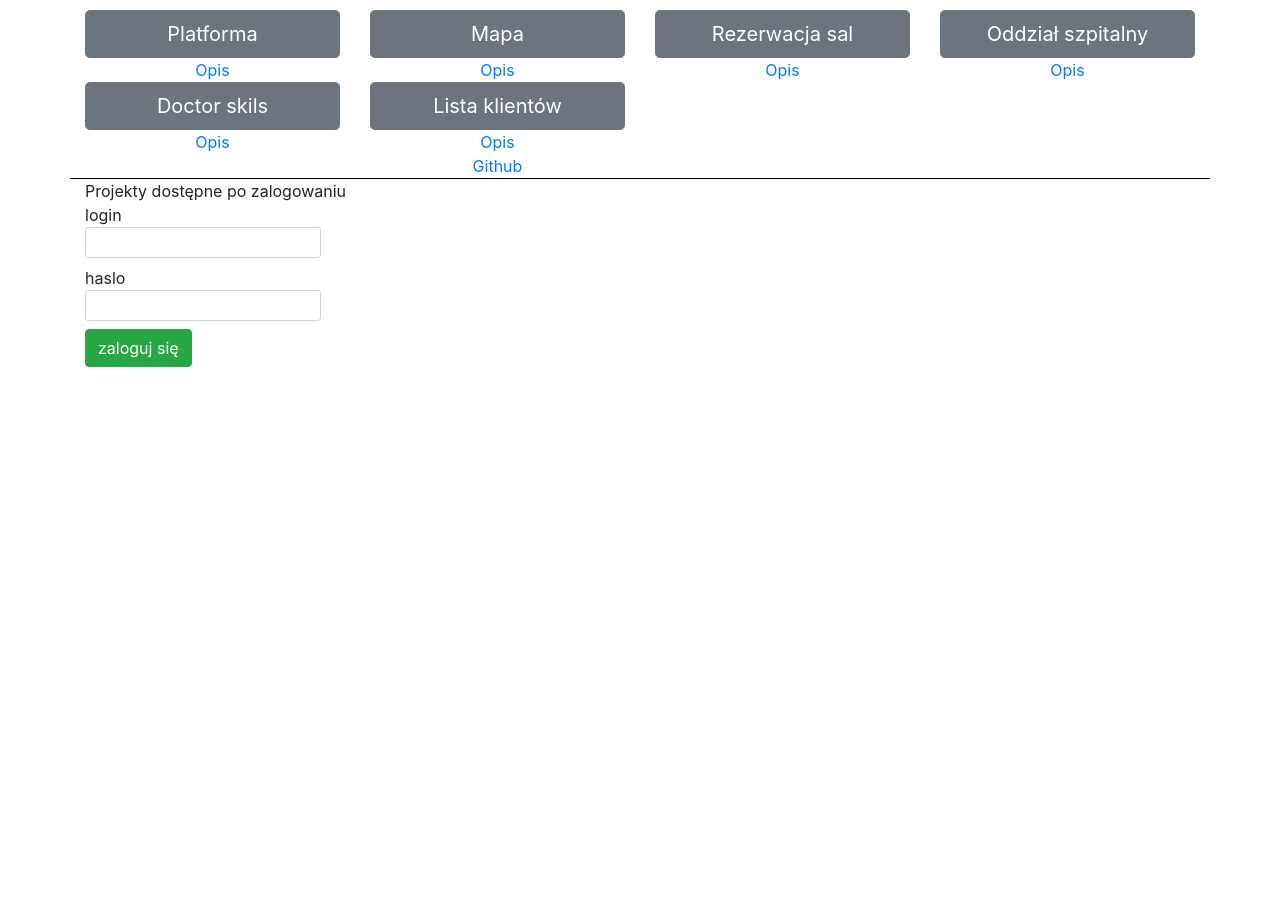
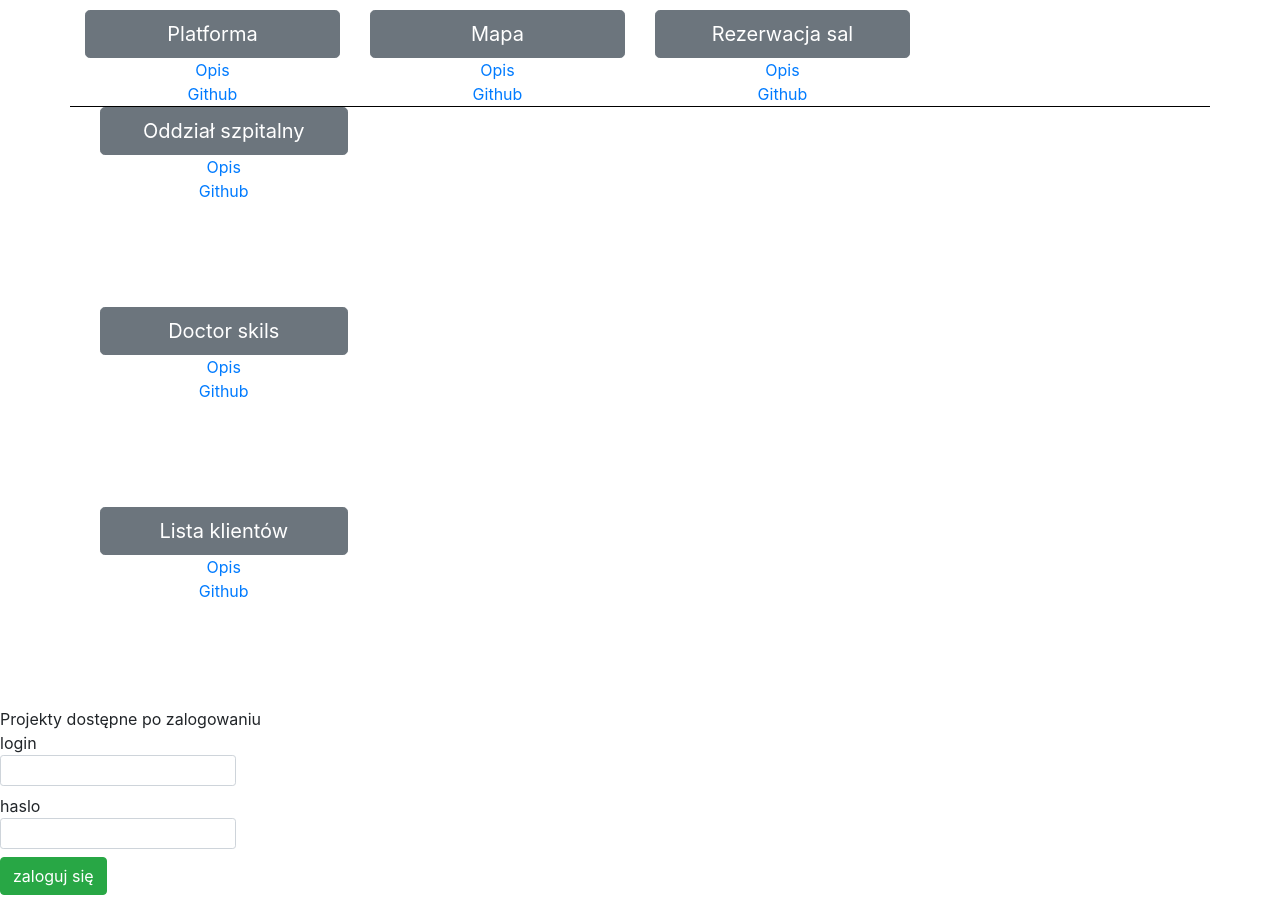
Before and after one commit to pawelchodzba/projects, a PHP site: page / in a window 1280 px wide. Shown: the part 112-1014 px from the top of the page. Before the commit the page ends 479 px from the top, so only its background shows below. Run offline with PHP 8.4, Linux system fonts and the light colour scheme.

Commit message:
add github links

```diff
--- a/index.php
+++ b/index.php
@@ -39,27 +39,27 @@
 		<div class="col-sm-6 col-md-4 col-xl-3 project">
 			<a href="pisr/pisr.php" target= "_blank"><button class="btn btn-secondary btn-lg btn-block">Platforma </button></a>
 			<a href="opis/opis-pdf/pisr.pdf" target="_blank">Opis</a>
-			<!-- <a href="#">Github</a>  -->
+			<a href="https://github.com/pawelchodzba/pisr">Github</a>
 		</div>
 		<div class="col-sm-6 col-md-4 col-xl-3 project">
 			<a href="pisr/multi_mapa.php" target= "_blank"><button class="btn btn-secondary btn-lg btn-block">Mapa </button></a>
 			<a href="opis/opis-pdf/multi_mapa.pdf" target="_blank">Opis</a>
-			<!-- <a href="#">Github</a>  -->
+			<a href="https://github.com/pawelchodzba/pisr">Github</a>
 		</div>
 		<div class="col-sm-6 col-md-4 col-xl-3 project">
 			<a href="rezerwacja_sal/index.php" target= "_blank"><button class="btn btn-secondary btn-lg btn-block">Rezerwacja sal </button></a>
 			<a href="opis/opis-pdf/rezerwacja_sal.pdf" target="_blank">Opis</a>
-			<!-- <a href="#">Github</a> </div> -->
+			<a href="https://github.com/pawelchodzba/rezerwacja-sal">Github</a> </div>
 		</div>
 		<div class="col-sm-6 col-md-4 col-xl-3 project">
 			<a href="rehabilitacja/main.php" target= "_blank"><button class="btn btn-secondary btn-lg btn-block">Oddział szpitalny </button></a>
 			<a href="opis/opis-pdf/rehabilitacja.pdf" target="_blank">Opis</a>
-			<!-- <a href="#">Github</a>  -->
+			<a href="https://github.com/pawelchodzba/oddzial-szpitalny">Github</a>
 		</div>
 		<div class="col-sm-6 col-md-4 col-xl-3 project">
 			<a href="doctor-skils/index.html" target= "_blank"><button class="btn btn-secondary btn-lg btn-block">Doctor skils </button></a>
 			<a href="#" target="_blank">Opis</a>
-			<!-- <a href="#">Github</a>  -->
+			<a href="https://github.com/pawelchodzba/doctor-skills">Github</a>
 		</div>
 		<div class="col-sm-6 col-md-4 col-xl-3 project">
 			<a href="clientlist/index.html" target= "_blank"><button class="btn btn-secondary btn-lg btn-block">Lista klientów</button></a>
```
